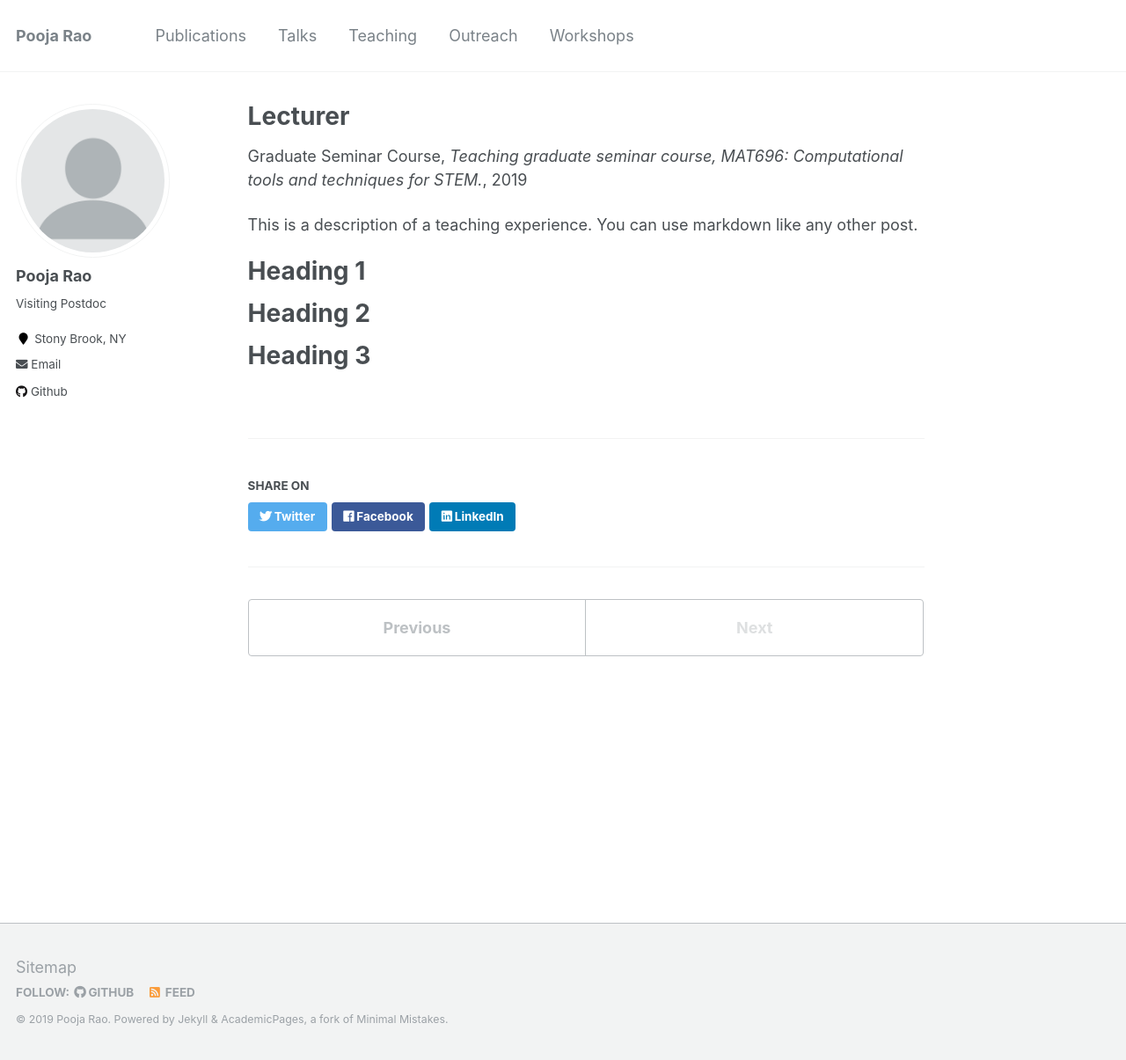
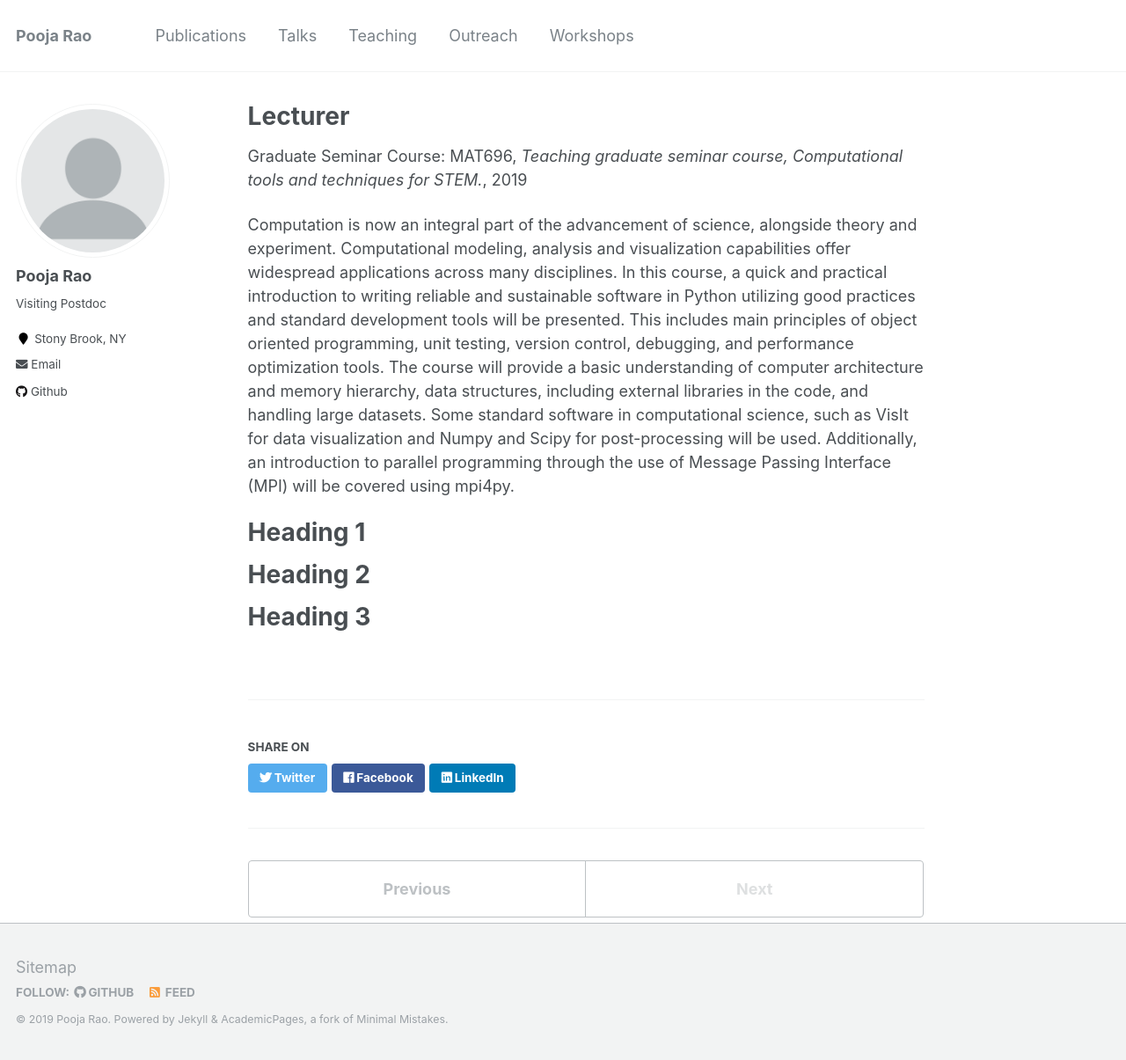
Before and after one commit to jamelvin/poojarao8.github.io, a Jekyll site: the page built from _teaching/04_sbu.md, in a window 1280 px wide and 1205 px high. Shown: the whole window at 88% size. Built offline with Jekyll 4.4.1, drawn with Linux system fonts in a browser that asks for light colours.

Commit message:
added description for mat696

```diff
--- a/_teaching/04_sbu.md
+++ b/_teaching/04_sbu.md
@@ -1,13 +1,13 @@
 ---
 title: "Lecturer"
 collection: teaching
-type: "Graduate Seminar Course"
+type: "Graduate Seminar Course: MAT696"
 permalink: /teaching/01_sbu
-venue: "Teaching graduate seminar course, MAT696: Computational tools and techniques for STEM."
+venue: "Teaching graduate seminar course, Computational tools and techniques for STEM."
 location: "Math Dept., Stony Brook University"
 ---
 
-This is a description of a teaching experience. You can use markdown like any other post.
+Computation is now an integral part of the advancement of science, alongside theory and experiment. Computational modeling, analysis and visualization capabilities offer widespread applications across many disciplines. In this course, a quick and practical introduction to writing reliable and sustainable software in Python utilizing good practices and standard development tools will be presented. This includes main principles of object oriented programming, unit testing, version control, debugging, and performance optimization tools. The course will provide a basic understanding of computer architecture and memory hierarchy, data structures, including external libraries in the code, and handling large datasets. Some standard software in computational science, such as VisIt for data visualization and Numpy and Scipy for post-processing will be used. Additionally, an introduction to parallel programming through the use of Message Passing Interface (MPI) will be covered using mpi4py.
 
 Heading 1
 ======
```
Also changed, not shown: _teaching/01_v2learn.md (+1 -11 lines), _teaching/02_iipm.md (+0 -11 lines), _teaching/03_bus220.md (+0 -11 lines).
